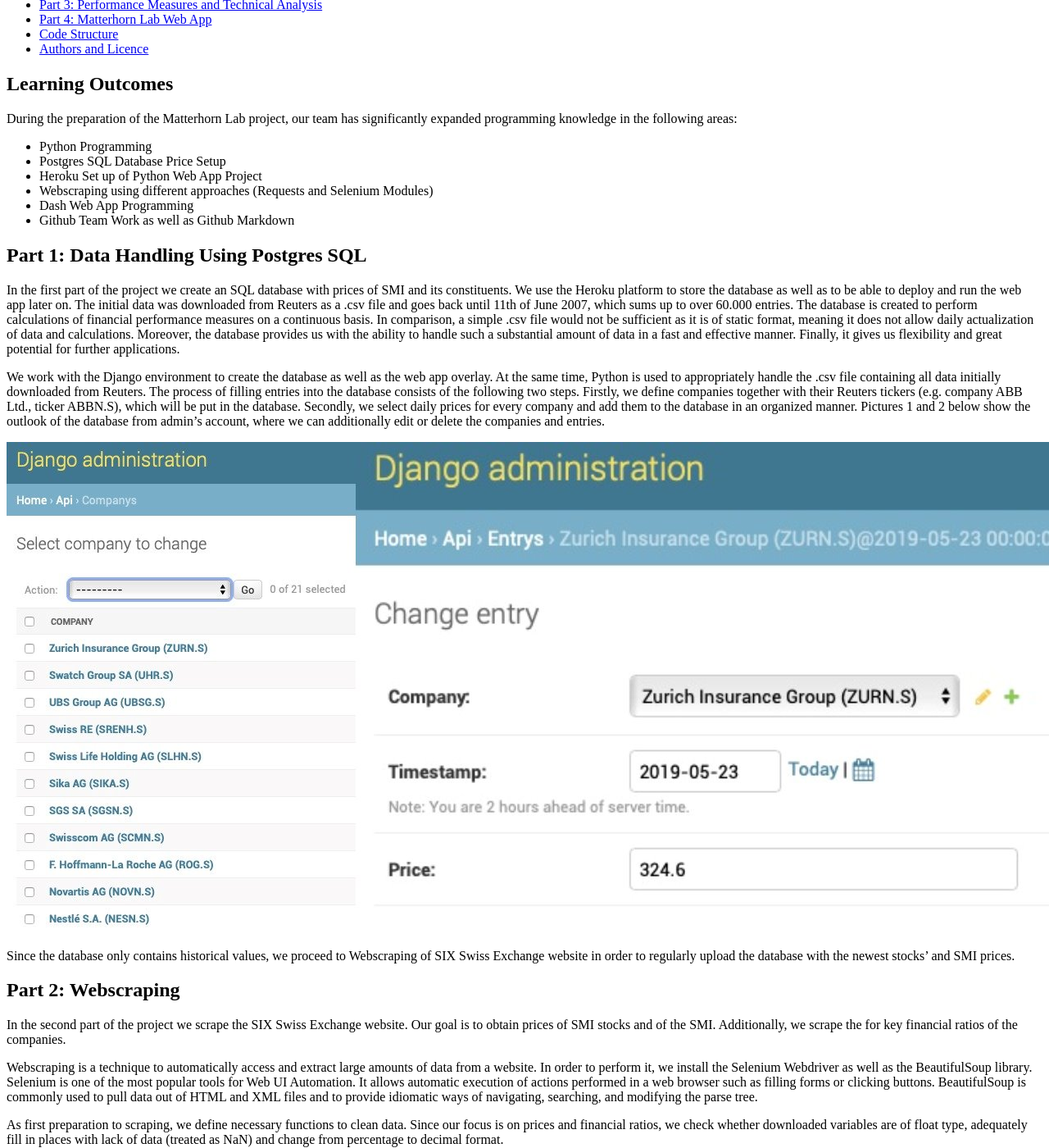
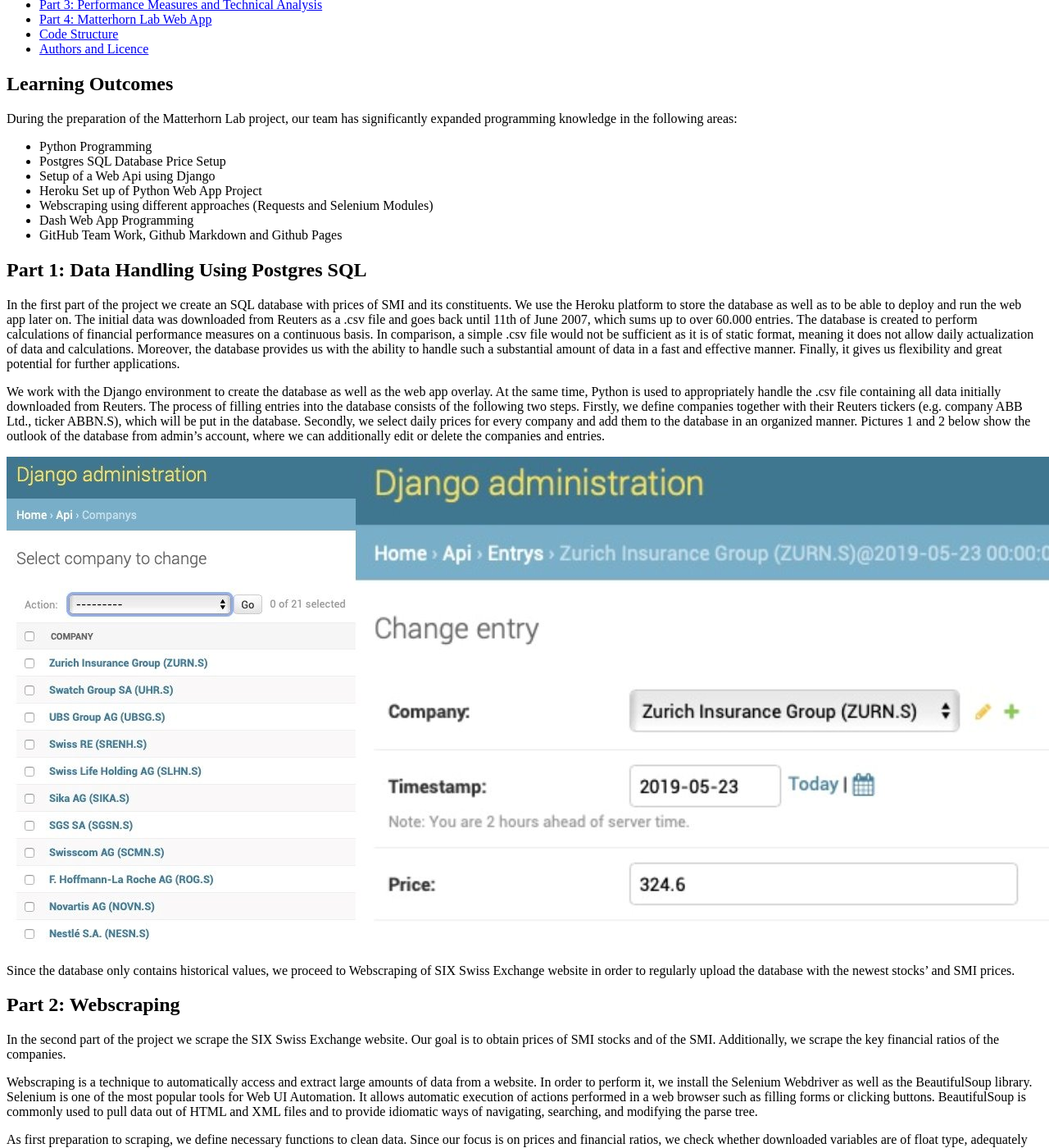
Before and after one commit to matterhornlab/matterhornlab.github.io, a Jekyll site: the page built from _posts/2019-05-24-launch-of-matterhorn-lab.md, in a window 1280 px wide and 1400 px high, scrolled down 884 px. Shown: the whole window at 82% size. Built offline with Jekyll 4.4.1, drawn with Linux system fonts in a browser that asks for light colours; Markdown is read by kramdown in place of the engine named in the settings; some of the changed text lies outside the part shown.

Commit message:
Update 2019-05-24-launch-of-matterhorn-lab.md

```diff
--- a/_posts/2019-05-24-launch-of-matterhorn-lab.md
+++ b/_posts/2019-05-24-launch-of-matterhorn-lab.md
@@ -35,10 +35,11 @@ In order to access the web app please go to [Matterhorn Lab ](http://matterhorn-
 During the preparation of the Matterhorn Lab project, our team has significantly expanded programming knowledge in the following areas:
 - Python Programming
 - Postgres SQL Database Price Setup
+- Setup of a Web Api using Django
 - Heroku Set up of Python Web App Project
 - Webscraping using different approaches (Requests and Selenium Modules)
 - Dash Web App Programming
-- Github Team Work as well as Github Markdown
+- GitHub Team Work, Github Markdown and Github Pages
 
 
 ## Part 1: Data Handling Using Postgres SQL
@@ -52,7 +53,7 @@ Since the database only contains historical values, we proceed to Webscraping of
 
 
 ## Part 2: Webscraping
-In the second part of the project we scrape the SIX Swiss Exchange website. Our goal is to obtain prices of SMI stocks and of the SMI. Additionally, we scrape the for key financial ratios of the companies.
+In the second part of the project we scrape the SIX Swiss Exchange website. Our goal is to obtain prices of SMI stocks and of the SMI. Additionally, we scrape the key financial ratios of the companies.
 
 Webscraping is a technique to automatically access and extract large amounts of data from a website. In order to perform it, we install the Selenium Webdriver as well as the BeautifulSoup library. Selenium is one of the most popular tools for Web UI Automation. It allows automatic execution of actions performed in a web browser such as filling forms or clicking buttons. BeautifulSoup is commonly used to pull data out of HTML and XML files and to provide idiomatic ways of navigating, searching, and modifying the parse tree.
 
@@ -167,9 +168,9 @@ app.py <br />
 
 ## Authors and Licence
 The Matterhorn Lab project was prepared by:
+- **Ognjen Divljak**
 - **Sebastian A. Ott**
 - **Nikola Racic**
-- **Ognjen Divljak**
 - **Benjamin Vömel**
 - **Przemek Warnel**
 
```
Also changed, not shown: other parts of _posts/2019-05-24-launch-of-matterhorn-lab.md (+1 -1 lines).
